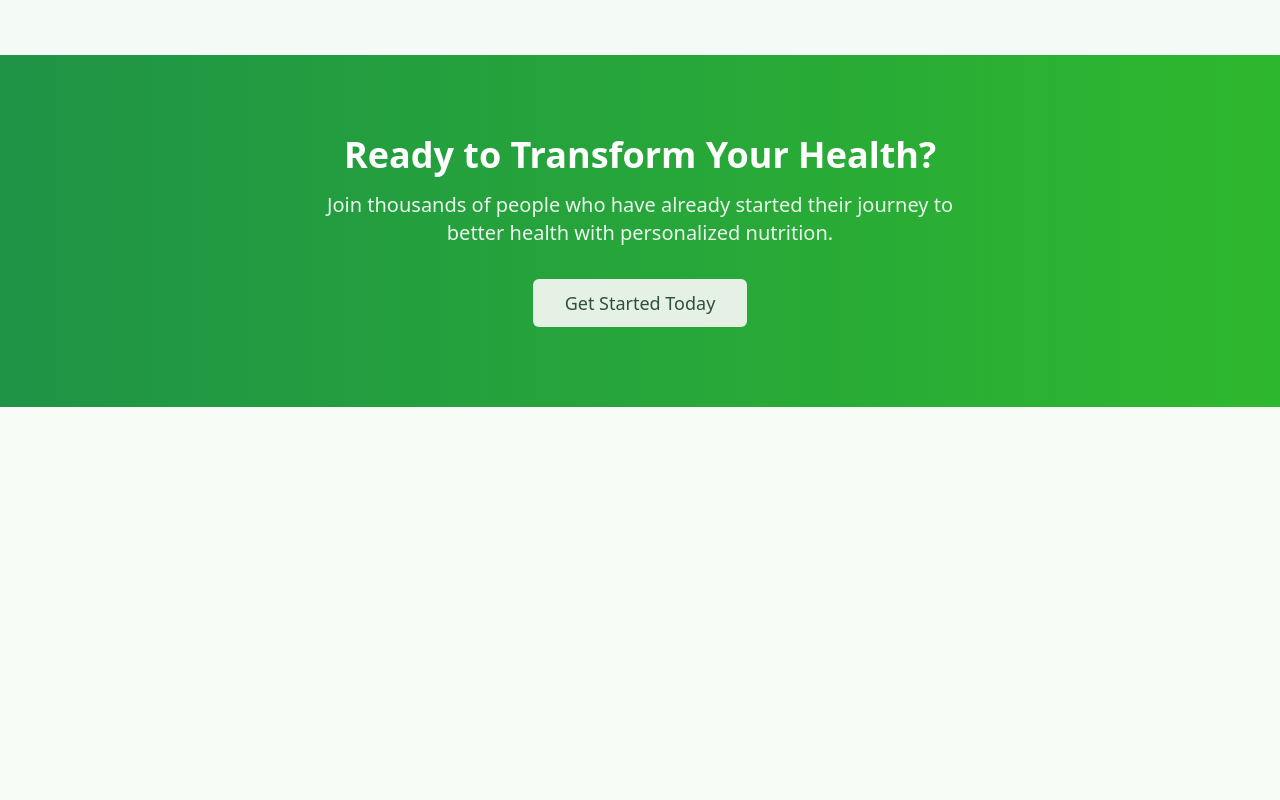
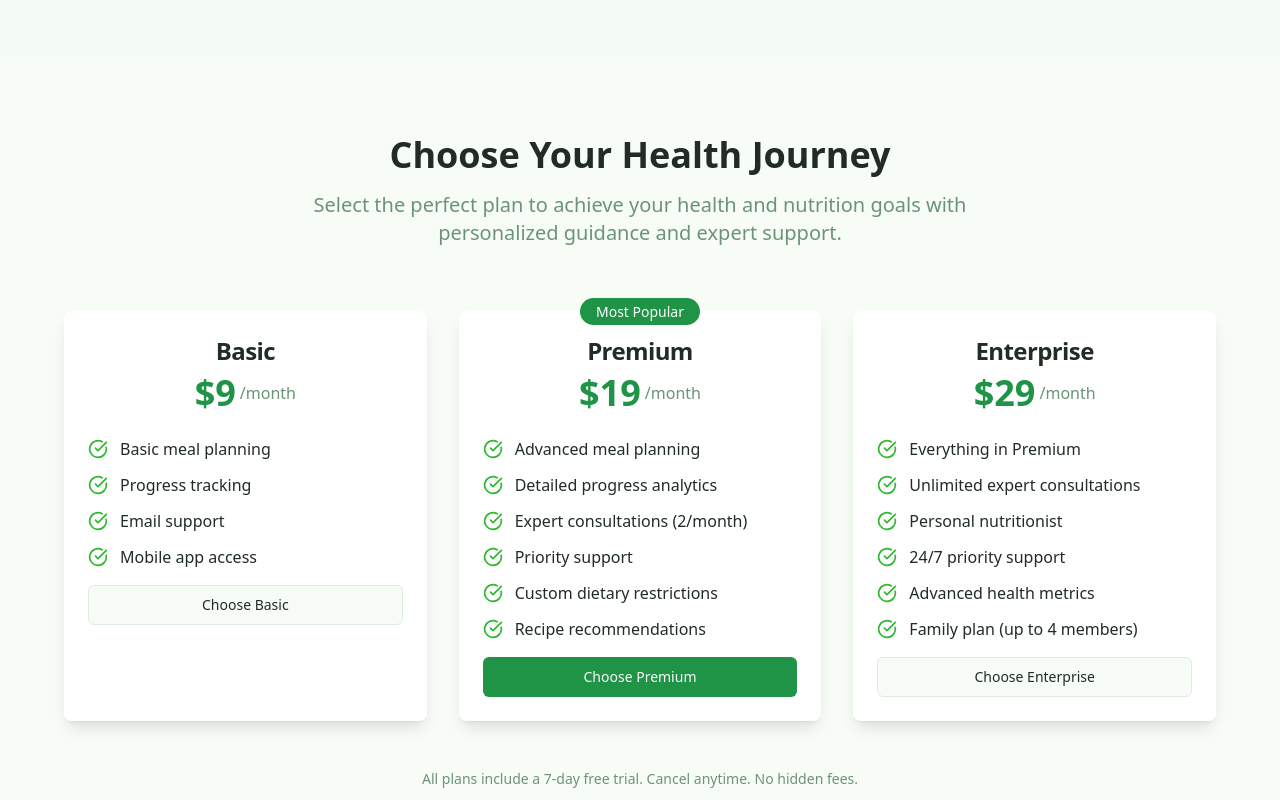
Before and after one commit to aryam9/Wellspring-Nutrition-Hub, a React (Vite) app: page / in a window 1280 px wide. Shown: the part 2940-3740 px from the top of the page. Before the commit the page ends 3347 px from the top, so only its background shows below. Built offline with nearby package versions, Linux system fonts and the light colour scheme.

Commit message:
Add payment section
Add a payment section to the website, including a pricing page with subscription tiers and a status component for users.

```diff
--- a/src/pages/Landing.tsx
+++ b/src/pages/Landing.tsx
@@ -287,6 +287,151 @@ const Landing = () => {
         </div>
       </section>
 
+      {/* Pricing Section */}
+      <section className="py-20 bg-background">
+        <div className="container px-4">
+          <div className="text-center mb-16">
+            <h2 className="text-3xl md:text-4xl font-bold mb-4">
+              Choose Your Health Journey
+            </h2>
+            <p className="text-xl text-muted-foreground max-w-2xl mx-auto">
+              Select the perfect plan to achieve your health and nutrition goals with personalized guidance and expert support.
+            </p>
+          </div>
+
+          <div className="grid md:grid-cols-3 gap-8 max-w-6xl mx-auto">
+            {/* Basic Plan */}
+            <Card className="border-0 shadow-lg hover:shadow-xl transition-shadow bg-card/80 backdrop-blur-sm">
+              <CardHeader className="text-center">
+                <CardTitle className="text-2xl">Basic</CardTitle>
+                <div className="flex items-center justify-center gap-1 mt-4">
+                  <span className="text-4xl font-bold text-health-primary">$9</span>
+                  <span className="text-muted-foreground">/month</span>
+                </div>
+              </CardHeader>
+              <CardContent className="space-y-4">
+                <ul className="space-y-3">
+                  <li className="flex items-center gap-3">
+                    <CheckCircle className="h-5 w-5 text-health-success flex-shrink-0" />
+                    <span>Basic meal planning</span>
+                  </li>
+                  <li className="flex items-center gap-3">
+                    <CheckCircle className="h-5 w-5 text-health-success flex-shrink-0" />
+                    <span>Progress tracking</span>
+                  </li>
+                  <li className="flex items-center gap-3">
+                    <CheckCircle className="h-5 w-5 text-health-success flex-shrink-0" />
+                    <span>Email support</span>
+                  </li>
+                  <li className="flex items-center gap-3">
+                    <CheckCircle className="h-5 w-5 text-health-success flex-shrink-0" />
+                    <span>Mobile app access</span>
+                  </li>
+                </ul>
+                <Button asChild className="w-full mt-6" variant="outline">
+                  <Link to="/pricing">Choose Basic</Link>
+                </Button>
+              </CardContent>
+            </Card>
+
+            {/* Premium Plan */}
+            <Card className="border-0 shadow-lg hover:shadow-xl transition-shadow bg-card/80 backdrop-blur-sm relative">
+              <div className="absolute -top-3 left-1/2 transform -translate-x-1/2">
+                <span className="bg-health-primary text-white px-4 py-1 rounded-full text-sm font-medium">
+                  Most Popular
+                </span>
+              </div>
+              <CardHeader className="text-center">
+                <CardTitle className="text-2xl">Premium</CardTitle>
+                <div className="flex items-center justify-center gap-1 mt-4">
+                  <span className="text-4xl font-bold text-health-primary">$19</span>
+                  <span className="text-muted-foreground">/month</span>
+                </div>
+              </CardHeader>
+              <CardContent className="space-y-4">
+                <ul className="space-y-3">
+                  <li className="flex items-center gap-3">
+                    <CheckCircle className="h-5 w-5 text-health-success flex-shrink-0" />
+                    <span>Advanced meal planning</span>
+                  </li>
+                  <li className="flex items-center gap-3">
+                    <CheckCircle className="h-5 w-5 text-health-success flex-shrink-0" />
+                    <span>Detailed progress analytics</span>
+                  </li>
+                  <li className="flex items-center gap-3">
+                    <CheckCircle className="h-5 w-5 text-health-success flex-shrink-0" />
+                    <span>Expert consultations (2/month)</span>
+                  </li>
+                  <li className="flex items-center gap-3">
+                    <CheckCircle className="h-5 w-5 text-health-success flex-shrink-0" />
+                    <span>Priority support</span>
+                  </li>
+                  <li className="flex items-center gap-3">
+                    <CheckCircle className="h-5 w-5 text-health-success flex-shrink-0" />
+                    <span>Custom dietary restrictions</span>
+                  </li>
+                  <li className="flex items-center gap-3">
+                    <CheckCircle className="h-5 w-5 text-health-success flex-shrink-0" />
+                    <span>Recipe recommendations</span>
+                  </li>
+                </ul>
+                <Button asChild className="w-full mt-6 bg-health-primary hover:bg-health-primary/90">
+                  <Link to="/pricing">Choose Premium</Link>
+                </Button>
+              </CardContent>
+            </Card>
+
+            {/* Enterprise Plan */}
+            <Card className="border-0 shadow-lg hover:shadow-xl transition-shadow bg-card/80 backdrop-blur-sm">
+              <CardHeader className="text-center">
+                <CardTitle className="text-2xl">Enterprise</CardTitle>
+                <div className="flex items-center justify-center gap-1 mt-4">
+                  <span className="text-4xl font-bold text-health-primary">$29</span>
+                  <span className="text-muted-foreground">/month</span>
+                </div>
+              </CardHeader>
+              <CardContent className="space-y-4">
+                <ul className="space-y-3">
+                  <li className="flex items-center gap-3">
+                    <CheckCircle className="h-5 w-5 text-health-success flex-shrink-0" />
+                    <span>Everything in Premium</span>
+                  </li>
+                  <li className="flex items-center gap-3">
+                    <CheckCircle className="h-5 w-5 text-health-success flex-shrink-0" />
+                    <span>Unlimited expert consultations</span>
+                  </li>
+                  <li className="flex items-center gap-3">
+                    <CheckCircle className="h-5 w-5 text-health-success flex-shrink-0" />
+                    <span>Personal nutritionist</span>
+                  </li>
+                  <li className="flex items-center gap-3">
+                    <CheckCircle className="h-5 w-5 text-health-success flex-shrink-0" />
+                    <span>24/7 priority support</span>
+                  </li>
+                  <li className="flex items-center gap-3">
+                    <CheckCircle className="h-5 w-5 text-health-success flex-shrink-0" />
+                    <span>Advanced health metrics</span>
+                  </li>
+                  <li className="flex items-center gap-3">
+                    <CheckCircle className="h-5 w-5 text-health-success flex-shrink-0" />
+                    <span>Family plan (up to 4 members)</span>
+                  </li>
+                </ul>
+                <Button asChild className="w-full mt-6" variant="outline">
+                  <Link to="/pricing">Choose Enterprise</Link>
+                </Button>
+              </CardContent>
+            </Card>
+          </div>
+
+          <div className="text-center mt-12">
+            <p className="text-sm text-muted-foreground">
+              All plans include a 7-day free trial. Cancel anytime. No hidden fees.
+            </p>
+          </div>
+        </div>
+      </section>
+
       {/* CTA Section */}
       <section className="py-20 bg-gradient-to-r from-health-primary to-health-success">
         <div className="container px-4 text-center">
```
